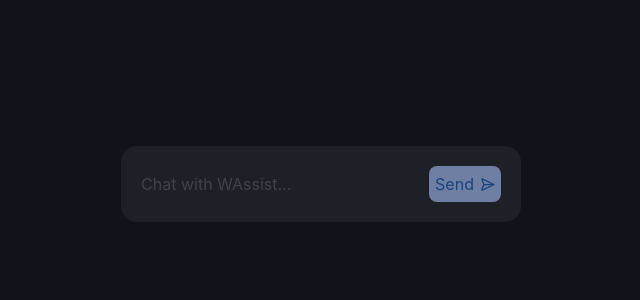
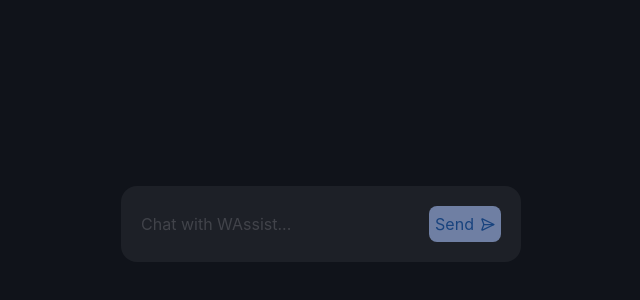
Before and after one commit to wassim-rifi-dev/WAssist, a React (Vite) app in the folder frontend/: page / in a window 1280 px wide. Shown: the part 216-516 px from the top of the page, without its empty margins (319-959 px from the left). Built offline with nearby package versions, Linux system fonts and the light colour scheme.

Commit message:
feat: implement Chat component and ResponseShow for displaying responses

```diff
--- a/frontend/src/App.tsx
+++ b/frontend/src/App.tsx
@@ -1,11 +1,7 @@
-import PromptInput from "./feature/chat/components/PromptInput";
-import useSendPrompt from "./feature/chat/hooks/useSendPrompt";
+import Chat from "./feature/chat/pages/Chat";
 
 export default function App() {
-  const { handleSubmit , handleChange , prompt , thinking } = useSendPrompt();
   return (
-    <div className="flex items-center justify-center w-full h-screen bg-[#10131A]">
-      <PromptInput handleSubmit={handleSubmit} handleChange={handleChange} prompt={prompt} thinking={thinking} />
-    </div>
+    <Chat />
   )
 }
--- /dev/null
+++ b/frontend/src/feature/chat/components/ResponseShow.tsx
@@ -0,0 +1,15 @@
+type Props = {
+    response: string
+}
+
+export default function ResponseShow({ response }: Props) {
+    return (
+        <div>
+            <p className="text-white">
+                {
+                    response
+                }
+            </p>
+        </div>
+    )
+}
--- a/frontend/src/feature/chat/hooks/useSendPrompt.ts
+++ b/frontend/src/feature/chat/hooks/useSendPrompt.ts
@@ -16,8 +16,7 @@ export default function useSendPrompt() {
 
             const res = await ask(message);
             setPrompt("");
-            setResponse(res.data)
-            return res.data;
+            setResponse(res.response)
         } catch (error) {
             setThinking(false);
             console.error(error);
--- /dev/null
+++ b/frontend/src/feature/chat/pages/Chat.tsx
@@ -0,0 +1,14 @@
+import PromptInput from "../components/PromptInput";
+import ResponseShow from "../components/ResponseShow";
+import useSendPrompt from "../hooks/useSendPrompt";
+
+
+export default function Chat() {
+    const { handleSubmit , handleChange , prompt , thinking , response } = useSendPrompt();
+    return (
+        <div className="flex flex-col gap-20 items-center justify-center w-full h-screen bg-[#10131A]">
+            <ResponseShow response={response} />
+            <PromptInput handleSubmit={handleSubmit} handleChange={handleChange} prompt={prompt} thinking={thinking} />
+        </div>
+    )
+}
```
